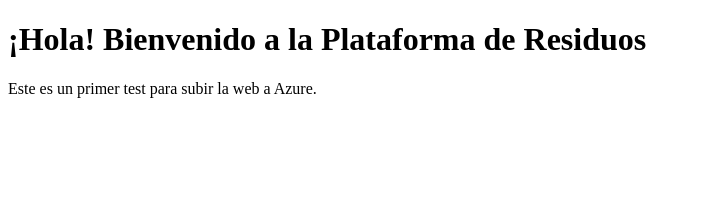
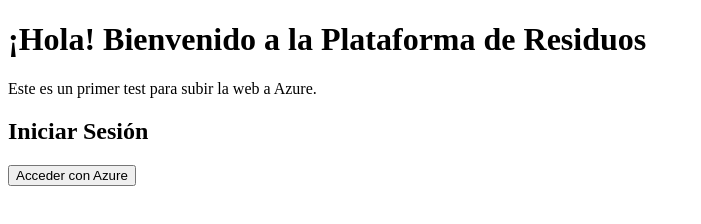
Before and after one commit to indiana202311/residuosrep1, a plain HTML site: page index.html in a window 1280 px wide. Shown: the whole page, without its empty margins (0-701 px from the left). Drawn offline with Linux system fonts and the light colour scheme.

Commit message:
Update index.html

```diff
--- a/index.html
+++ b/index.html
@@ -8,5 +8,14 @@
 <body>
     <h1>¡Hola! Bienvenido a la Plataforma de Residuos</h1>
     <p>Este es un primer test para subir la web a Azure.</p>
+
+    <h2>Iniciar Sesión</h2>
+<button onclick="login()">Acceder con Azure</button>
+
+<script>
+    function login() {
+        window.location.href = "https://login.microsoftonline.com/3400f5cb-3a33-4b46-813e-0d11613500ab/oauth2/v2.0/authorize?client_id=60f72e71-2bf1-436f-909b-24d3b237e39a&response_type=token&redirect_uri=<REDIRECT_URI>&scope=openid&response_mode=fragment";
+    }
+</script>
 </body>
 </html>
```
